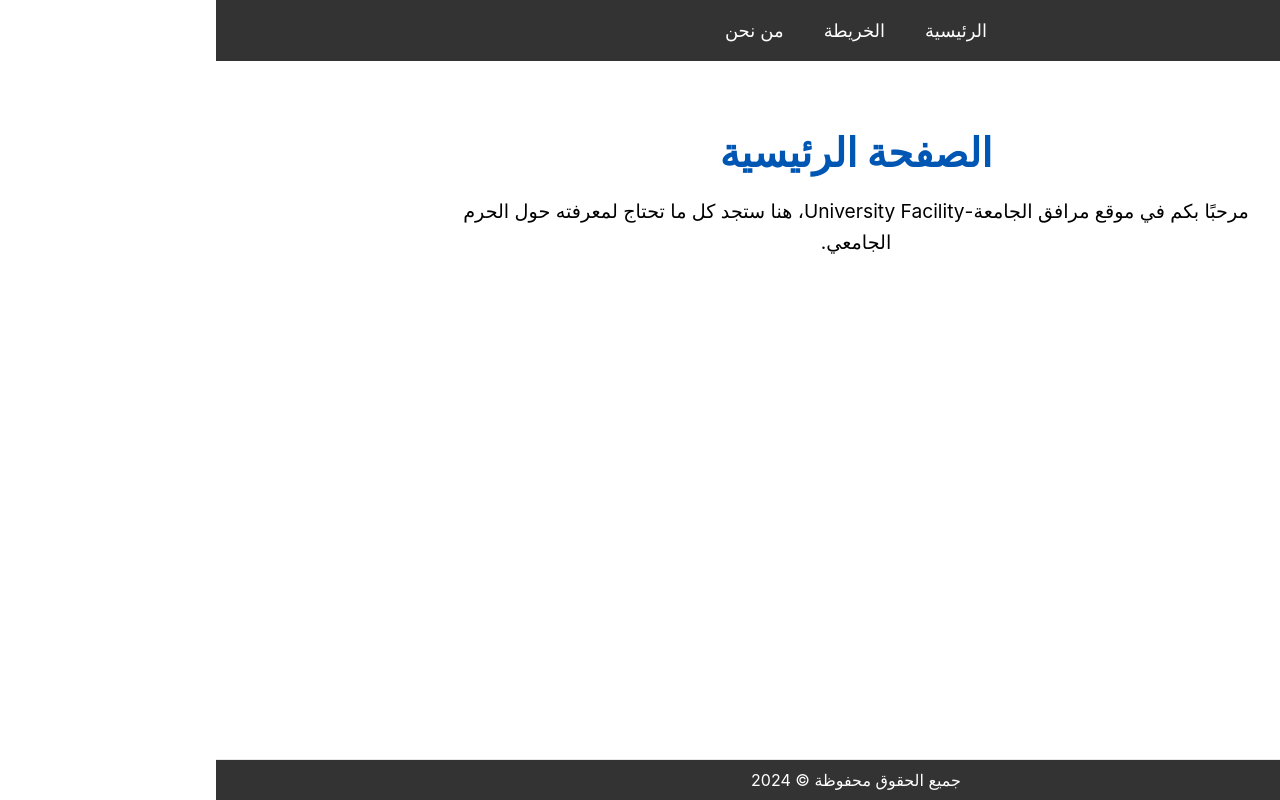
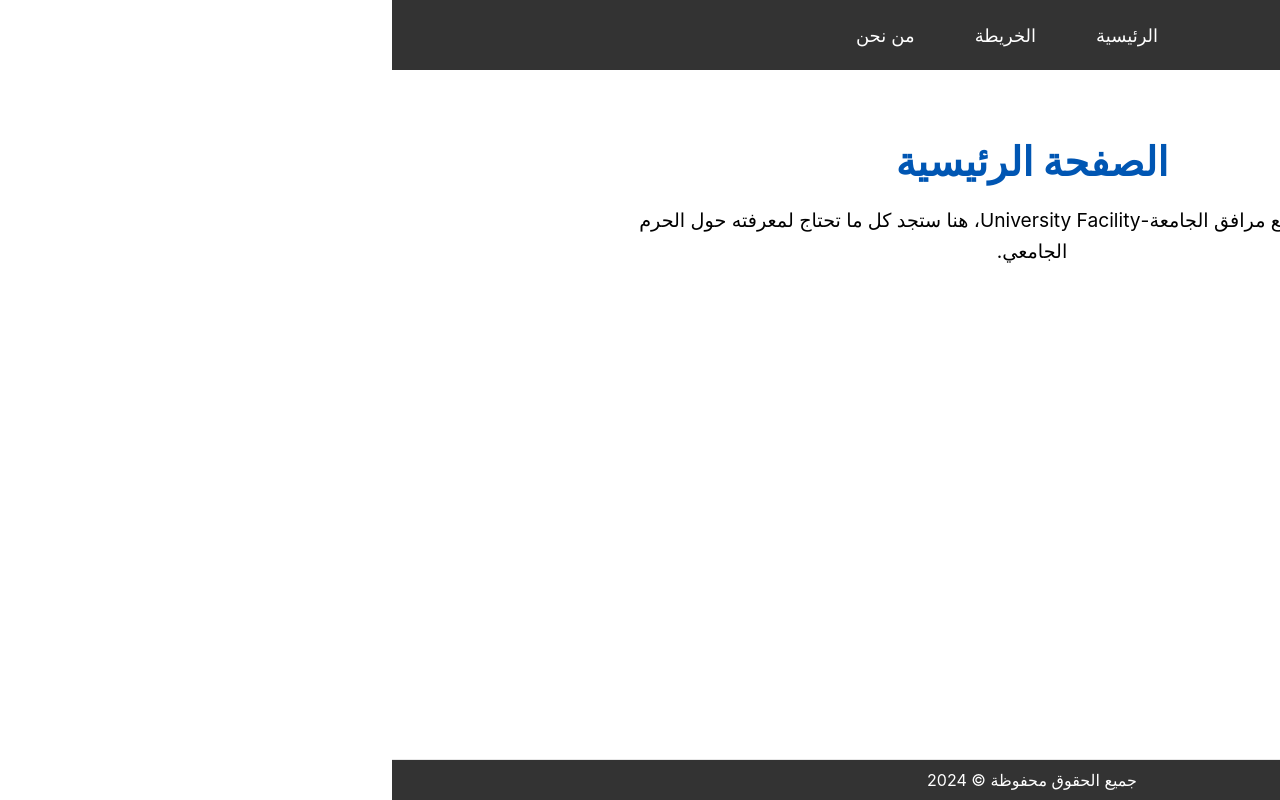
Before and after one commit to EngAhmedMahjoub/MyUniversity, a React (Create React App) app: page / in a window 1280 px wide. Built offline with nearby package versions, Linux system fonts and the light colour scheme.

Commit message:
add logo to navbar component

```diff
--- a/src/components/NavBar.js
+++ b/src/components/NavBar.js
@@ -1,33 +1,45 @@
 import React from 'react';
 import { Link } from 'react-router-dom';
+import logo from '../images/logo.jpg'; // Adjust the relative path as necessary
 
 const NavBar = () => {
   const navStyle = {
     display: 'flex',
-    justifyContent: 'center',
+    justifyContent: 'space-between', // Adjust this to space-between to use the available space on both ends
+    alignItems: 'center',
     padding: '10px',
     backgroundColor: '#333',
-    direction: 'rtl', // Ensuring that layout follows RTL
+  };
+
+  const logoStyle = {
+    height: '50px',
+    order: 1,
+  };
+
+  const linkContainer = {
+    display: 'flex',
+    justifyContent: 'center',
+    flexGrow: 1,
+    order: 2,
   };
 
   const linkStyle = {
-    margin: '0 10px',
+    margin: '0 20px', // Increase margin for better visual separation
     color: '#fff',
     textDecoration: 'none',
     fontSize: '18px',
     padding: '10px',
-    transition: 'background-color 0.3s ease', // Smooth transition for hover effect
-  };
-
-  const activeLinkStyle = {
-    backgroundColor: '#555', // Change background color for active link
+    transition: 'background-color 0.3s ease',
   };
 
   return (
     <nav style={navStyle}>
-      <Link to="/" style={linkStyle} activeStyle={activeLinkStyle}>الرئيسية</Link>
-      <Link to="/map" style={linkStyle} activeStyle={activeLinkStyle}>الخريطة</Link>
-      <Link to="/about-us" style={linkStyle} activeStyle={activeLinkStyle}>من نحن</Link>
+      <img src={logo} style={logoStyle} alt="logo"/>
+      <div style={linkContainer}>
+        <Link to="/" style={linkStyle}>الرئيسية</Link>
+        <Link to="/map" style={linkStyle}>الخريطة</Link>
+        <Link to="/about-us" style={linkStyle}>من نحن</Link>
+      </div>
     </nav>
   );
 };
```
Also changed, not shown: src/images/logo.jpg (added).
